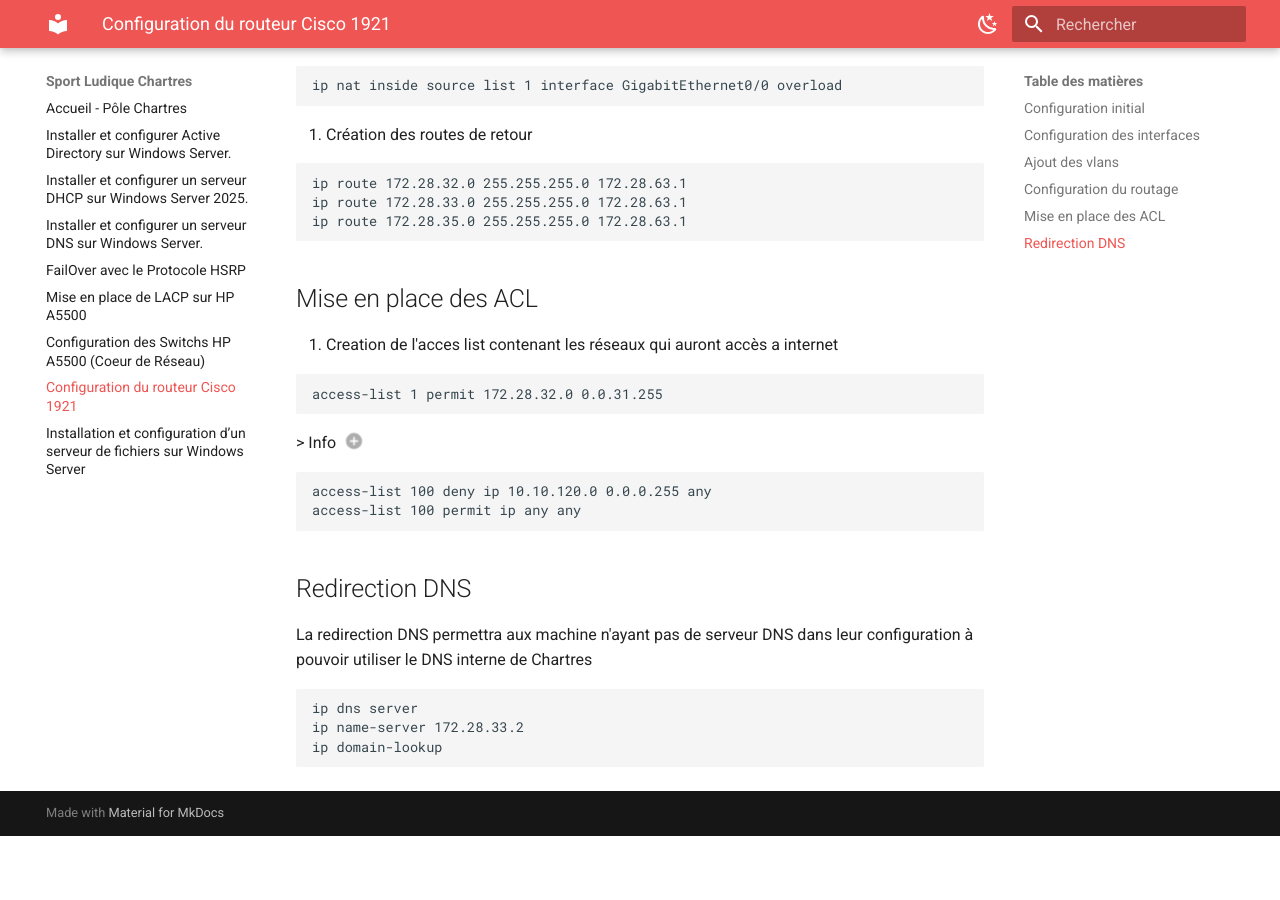
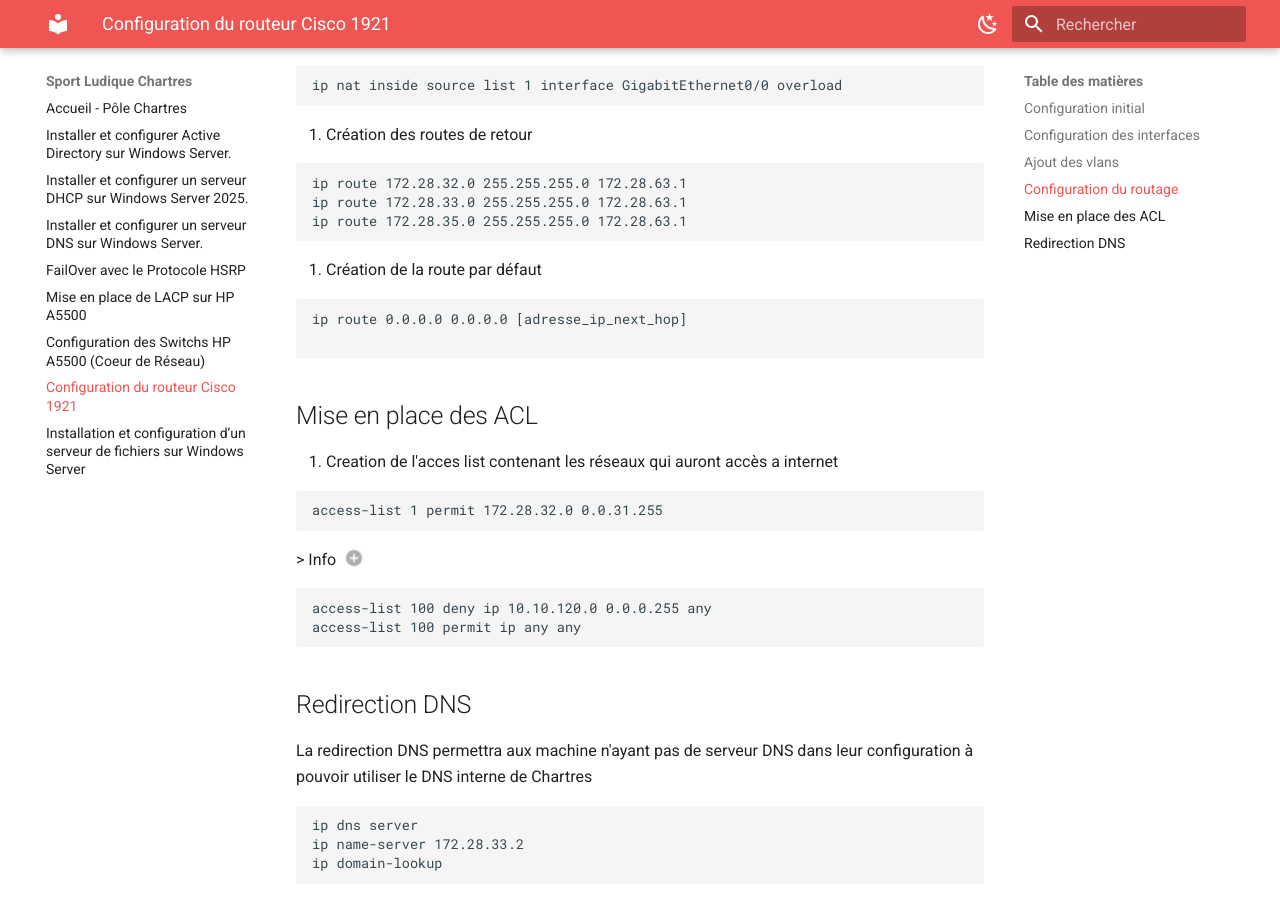
Before and after one commit to Sym-0ne/sport-ludique-Chartres, an MkDocs documentation site: the page built from docs/routeur.md, in a window 1280 px wide and 900 px high, scrolled down 1465 px. Built offline with MkDocs 1.6.1 and Material for MkDocs 9.7.7, drawn with Linux system fonts in a browser that asks for light colours; before the commit the page ends 2301 px from its top, so only the background shows below that.

Commit message:
ip par défaut routeur cisco

````diff
--- a/docs/routeur.md
+++ b/docs/routeur.md
@@ -64,6 +64,12 @@
 ip route 172.28.33.0 255.255.255.0 172.28.63.1
 ip route 172.28.35.0 255.255.255.0 172.28.63.1
 ```
+3. Création de la route par défaut
+```
+ip route 0.0.0.0 0.0.0.0 [adresse_ip_next_hop]
+
+```
+
 ## Mise en place des ACL
 1. Creation de l'acces list contenant les réseaux qui auront accès a internet
 ```
````
